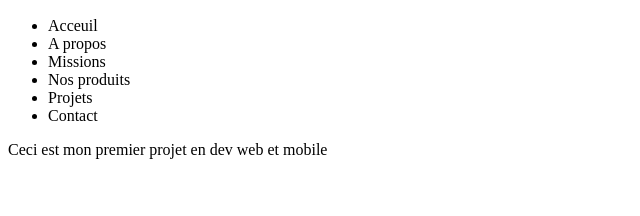
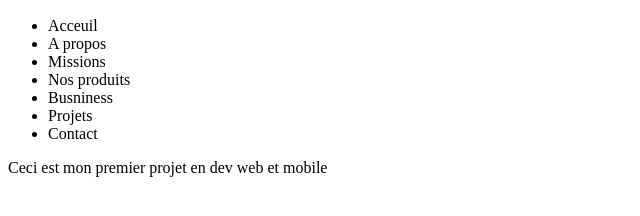
Before and after one commit to ditdevops1/testproject, a plain HTML site: page index.html in a window 1280 px wide. Shown: the part 110-326 px from the top of the page, without its empty margins (0-640 px from the left). Drawn offline with Linux system fonts and the light colour scheme.

Commit message:
add menu Busniness

```diff
--- a/index.html
+++ b/index.html
@@ -19,6 +19,7 @@
         <li>A propos</li>
         <li>Missions</li>
         <li>Nos produits</li>
+        <li>Busniness</li>
         <li>Projets</li>
         <li>Contact</li>
     </ul>
```
